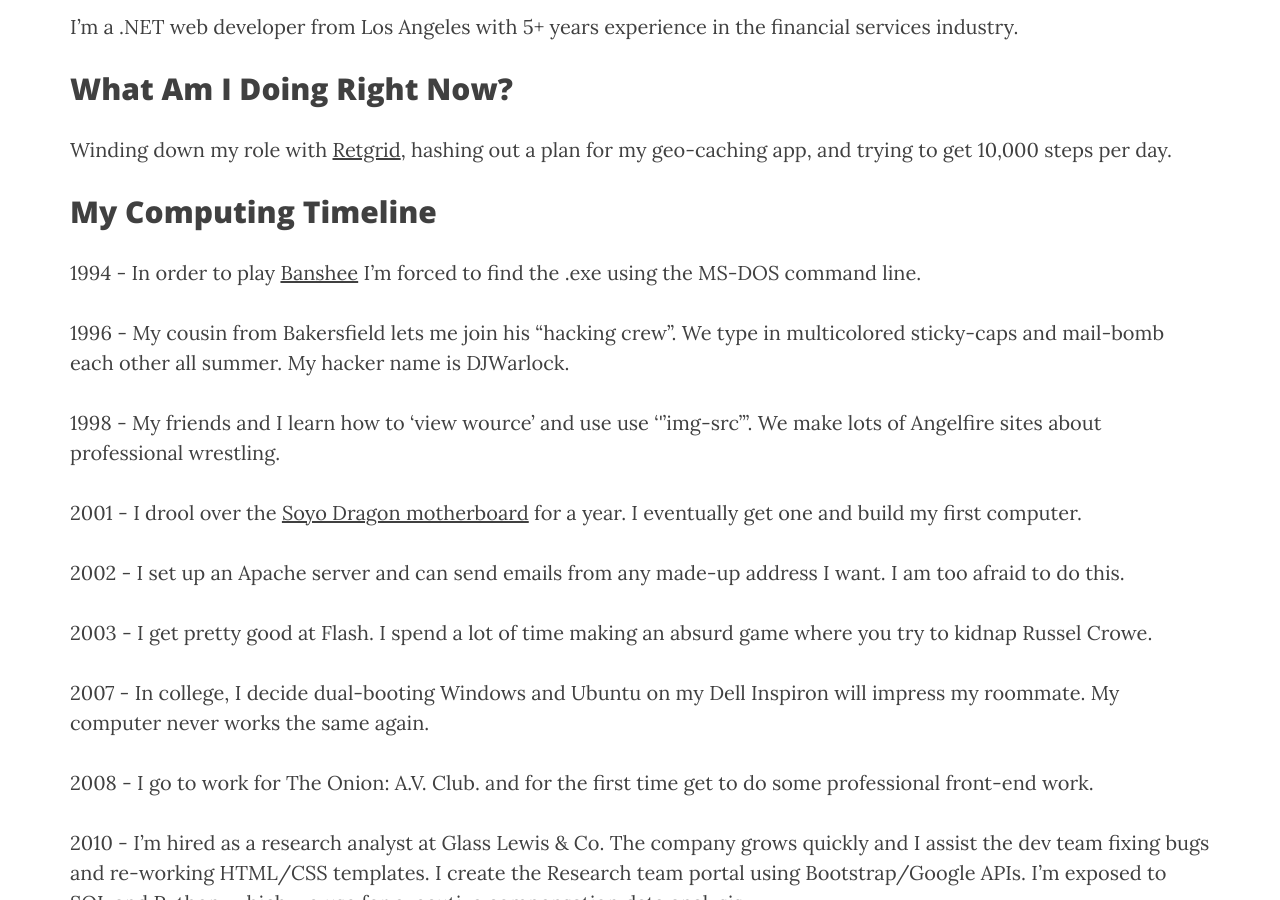
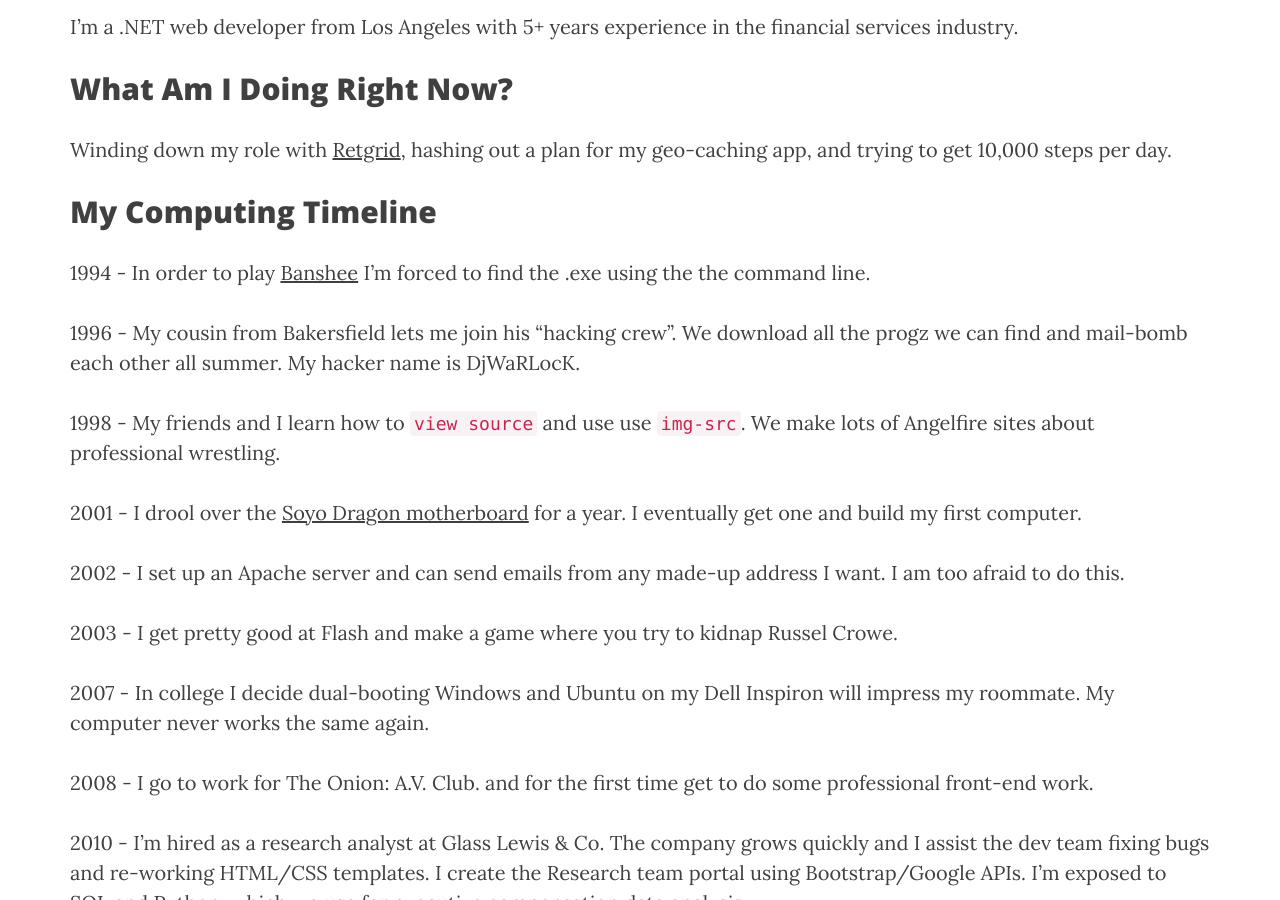
Before and after one commit to glenwperry/glenwperry.github.io, a Jekyll site: the page built from about.md, in a window 1280 px wide and 900 px high, scrolled down 569 px. Built offline with Jekyll 4.4.1, drawn with Linux system fonts in a browser that asks for light colours; nearby versions of some CDN libraries.

Commit message:
edit
edit

```diff
--- a/about.md
+++ b/about.md
@@ -12,19 +12,19 @@ Winding down my role with [Retgrid](https://www.retgrid.com), hashing out a plan
 
 My Computing Timeline
 ----------------------------
-1994 - In order to play [Banshee](http://gamesnostalgia.com/en/game/banshee) I'm forced to find the .exe using the MS-DOS command line.
+1994 - In order to play [Banshee](http://gamesnostalgia.com/en/game/banshee) I'm forced to find the .exe using the the command line.
 
-1996 - My cousin from Bakersfield lets me join his "hacking crew". We type in multicolored sticky-caps and mail-bomb each other all summer. My hacker name is DJWarlock.
+1996 - My cousin from Bakersfield lets me join his "hacking crew". We download all the progz we can find and mail-bomb each other all summer. My hacker name is DjWaRLocK.
 
-1998 - My friends and I learn how to 'view wource' and use use '''img-src'''. We make lots of Angelfire sites about professional wrestling.
+1998 - My friends and I learn how to `view source` and use use `img-src`. We make lots of Angelfire sites about professional wrestling.
 
 2001 - I drool over the [Soyo Dragon motherboard](http://techreport.com/review/3294/soyo-sy-k7v-dragon-plus-motherboard) for a year. I eventually get one and build my first computer.
 
 2002 - I set up an Apache server and can send emails from any made-up address I want. I am too afraid to do this.
 
-2003 - I get pretty good at Flash. I spend a lot of time making an absurd game where you try to kidnap Russel Crowe.
+2003 - I get pretty good at Flash and make a game where you try to kidnap Russel Crowe.
 
-2007 - In college, I decide dual-booting Windows and Ubuntu on my Dell Inspiron will impress my roommate. My computer never works the same again.
+2007 - In college I decide dual-booting Windows and Ubuntu on my Dell Inspiron will impress my roommate. My computer never works the same again.
 
 2008 - I go to work for The Onion: A.V. Club. and for the first time get to do some professional front-end work.
 
```
